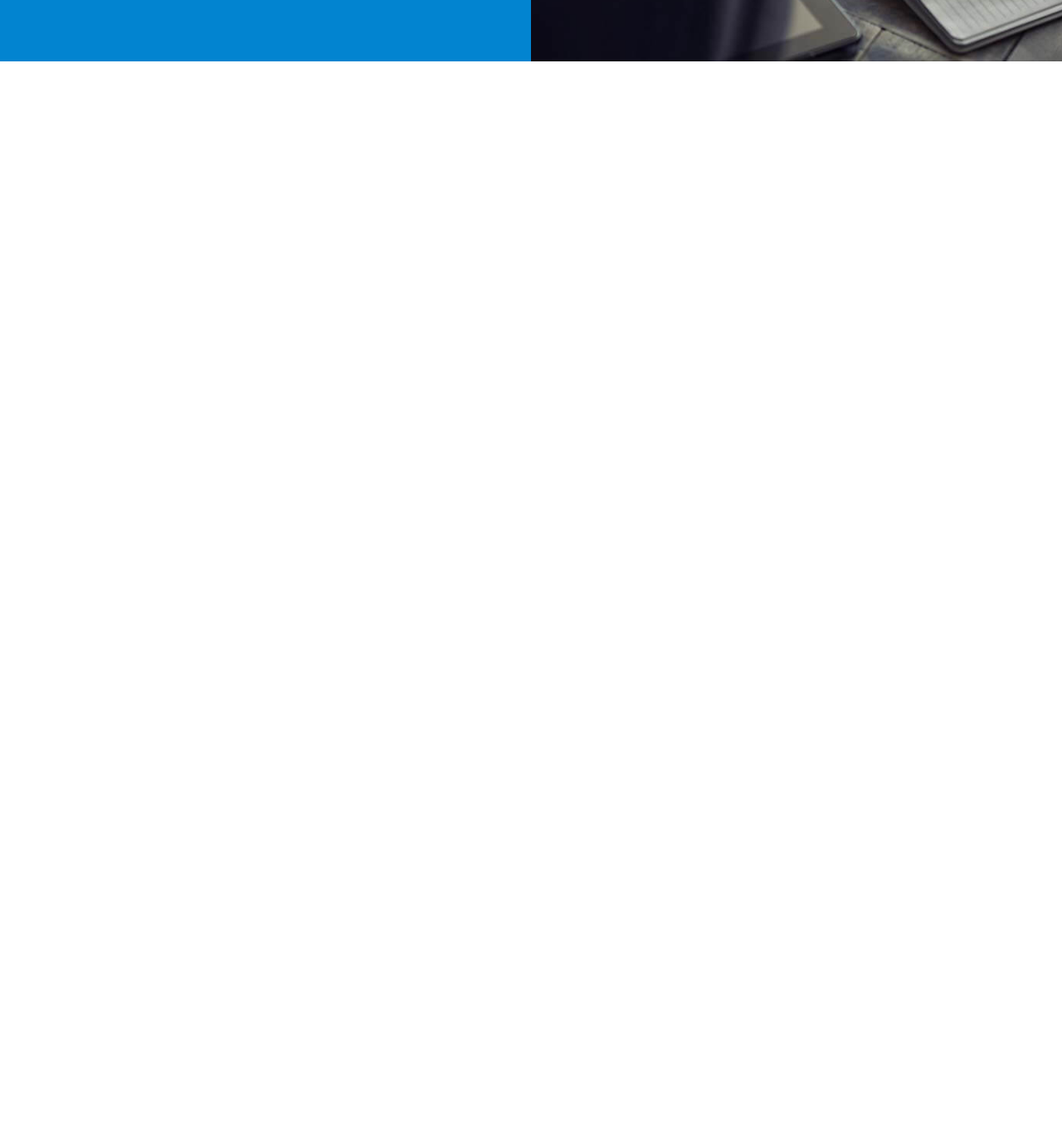
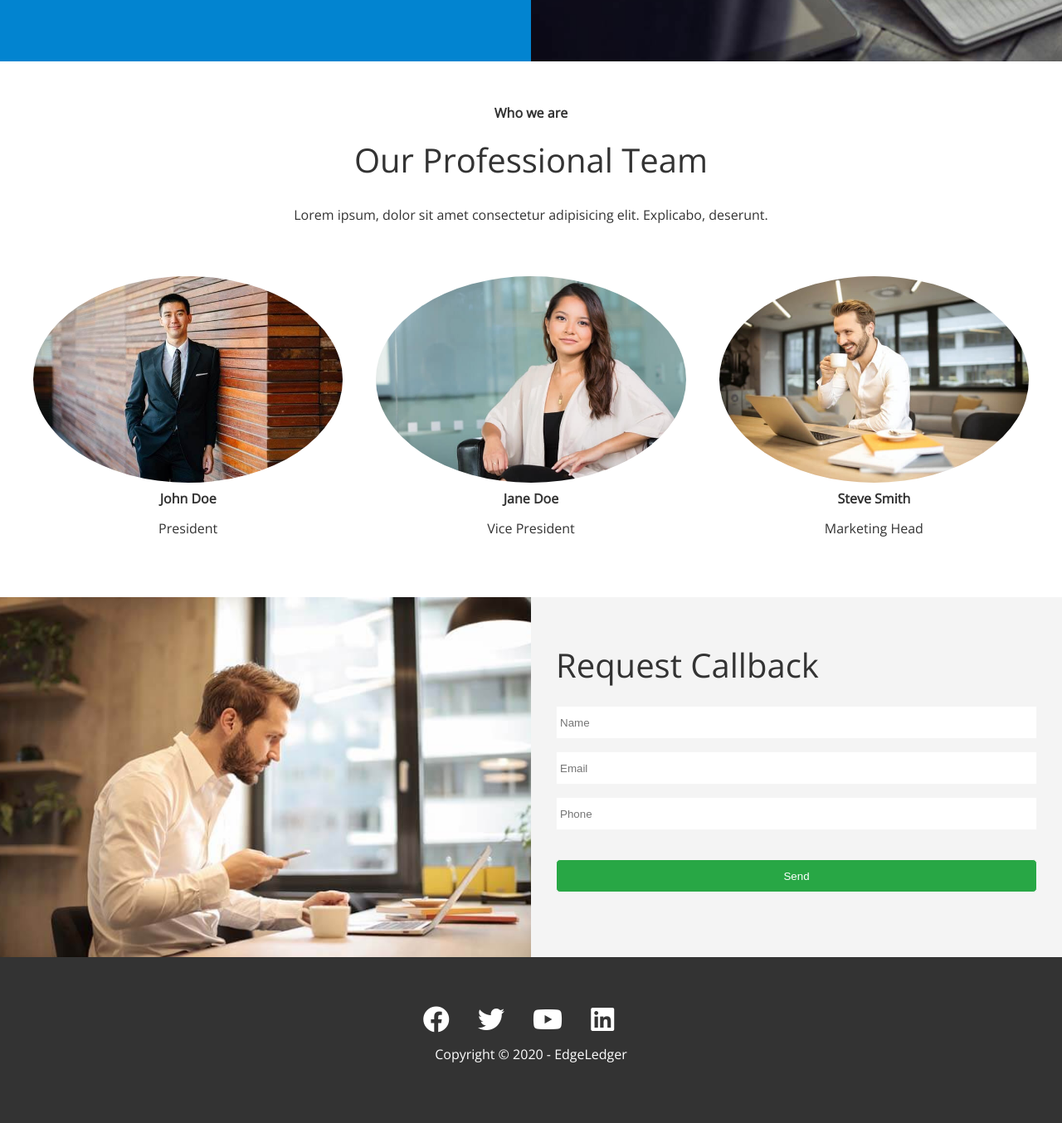
Before and after one commit to rrankawat/css-edgeledger, a plain HTML site: page index.html in a window 1280 px wide. Shown: the part 2640-3994 px from the top of the page at 83% size. Before the commit the page ends 2721 px from the top, so only its background shows below. Drawn offline with nearby package versions, Linux system fonts and the light colour scheme.

Commit message:
Team, Contact & Footer

```diff
--- a/css/style.css
+++ b/css/style.css
@@ -130,3 +130,55 @@ img {
 .cases img:hover {
   opacity: 0.7;
 }
+
+.team img {
+  border-radius: 50%;
+}
+
+.callback-form {
+  width: 100%;
+  padding: 20px 0;
+}
+
+.callback-form label {
+  display: block;
+  margin-bottom: 5px;
+}
+
+.callback-form .form-control {
+  margin-bottom: 15px;
+}
+
+.callback-form input {
+  width: 100%;
+  padding: 4px;
+  height: 40px;
+  border: 1px solid #f5f5f5;
+}
+
+.callback-form .btn {
+  padding: 12px 0;
+  margin-top: 20px;
+}
+
+/* Footer */
+.footer {
+  display: flex;
+  flex-direction: column;
+  align-items: center;
+  justify-content: center;
+  text-align: center;
+  height: 200px;
+}
+
+.footer a {
+  color: #fff;
+}
+
+.footer a:hover {
+  color: #28a745;
+}
+
+.footer .social > * {
+  margin-right: 30px;
+}
--- a/index.html
+++ b/index.html
@@ -160,6 +160,87 @@
           </div>
         </div>
       </section>
+
+      <!-- Team -->
+      <section id="team" class="team section-padding">
+        <header class="section-header">
+          <h4>Who we are</h4>
+          <h2>Our Professional Team</h2>
+          <p>
+            Lorem ipsum, dolor sit amet consectetur adipisicing elit. Explicabo,
+            deserunt.
+          </p>
+        </header>
+
+        <div class="flex-items">
+          <div>
+            <img src="images/team/person1.jpg" />
+            <h4>John Doe</h4>
+            <p>President</p>
+          </div>
+          <div>
+            <img src="images/team/person2.jpg" />
+            <h4>Jane Doe</h4>
+            <p>Vice President</p>
+          </div>
+          <div>
+            <img src="images/team/person3.jpg" />
+            <h4>Steve Smith</h4>
+            <p>Marketing Head</p>
+          </div>
+        </div>
+      </section>
+
+      <!-- Contact -->
+      <section id="contact" class="contact flex-columns">
+        <div class="row">
+          <div class="column">
+            <div class="column-1">
+              <img src="images/home/contact.jpg" />
+            </div>
+          </div>
+          <div class="column">
+            <div class="column-2 bg-light">
+              <h2>Request Callback</h2>
+              <form class="callback-form">
+                <div class="form-control">
+                  <label for="name"></label>
+                  <input type="text" name="name" id="name" placeholder="Name" />
+                </div>
+                <div class="form-control">
+                  <label for="email"></label>
+                  <input
+                    type="text"
+                    name="email"
+                    id="email"
+                    placeholder="Email"
+                  />
+                </div>
+                <div class="form-control">
+                  <label for="phone"></label>
+                  <input
+                    type="number"
+                    name="phone"
+                    id="phone"
+                    placeholder="Phone"
+                  />
+                </div>
+                <input type="submit" value="Send" class="btn btn-primary" />
+              </form>
+            </div>
+          </div>
+        </div>
+      </section>
     </main>
+
+    <footer class="footer bg-dark">
+      <div class="social">
+        <a href="#"><i class="fab fa-facebook fa-2x"></i></a>
+        <a href="#"><i class="fab fa-twitter fa-2x"></i></a>
+        <a href="#"><i class="fab fa-youtube fa-2x"></i></a>
+        <a href="#"><i class="fab fa-linkedin fa-2x"></i></a>
+      </div>
+      <p>Copyright &copy; 2020 - EdgeLedger</p>
+    </footer>
   </body>
 </html>
```
